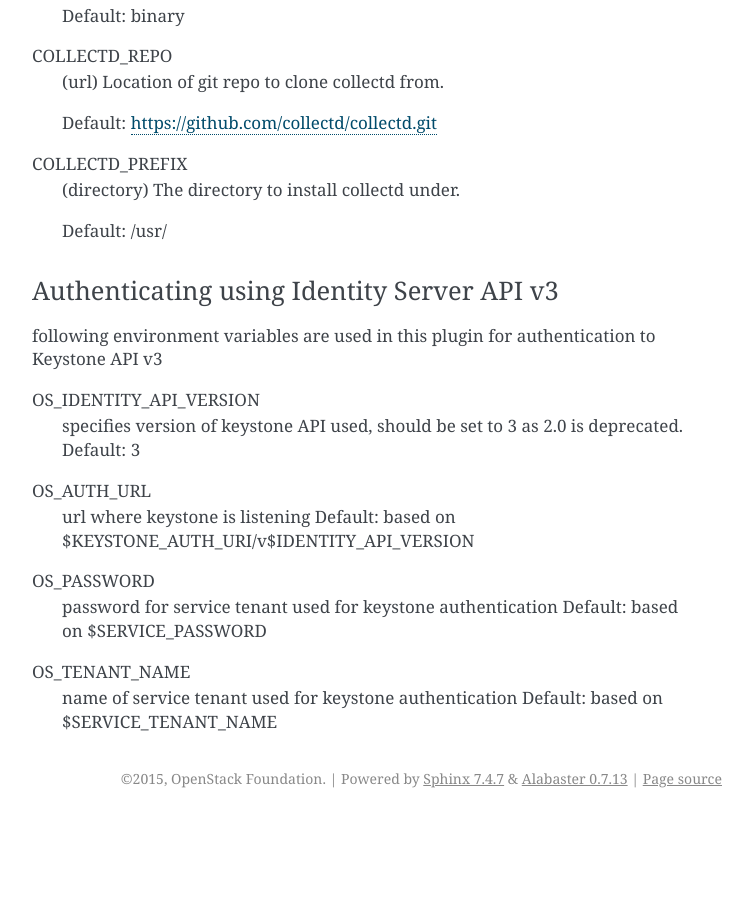
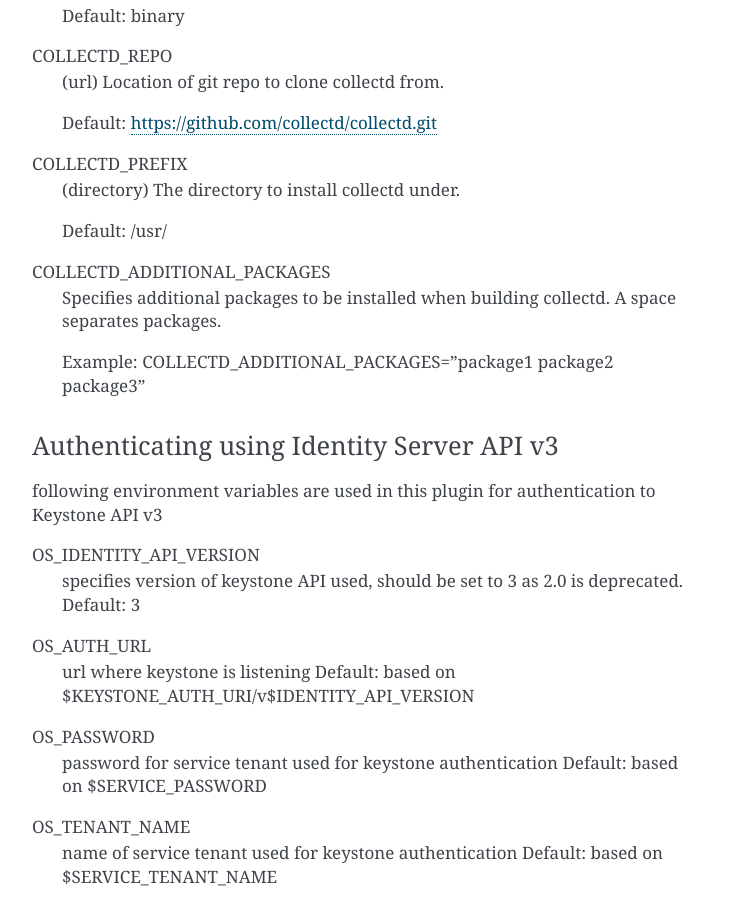
Before and after one commit to openstack-archive/collectd-openstack-plugins, a Sphinx documentation site: the page built from doc/source/usage.rst, in a window 1280 px wide and 900 px high, scrolled down 2478 px. Shown: the whole window, without its empty margins (388-1140 px from the left). Built offline with Sphinx 7.4.7, drawn with Linux system fonts in a browser that asks for light colours; pages that are not in the unit, such as notebooks, are missing from menus; before the commit the page ends 3296 px from its top, so only the background shows below that.

Commit message:
Add ADDITIONAL_REQS config option
   - Define requirements packages in settings.
   - Add COLLECTD_ADDITIONAL_PACKAGES variable.
   - User can define requirements to be installed by using the above
     variable in local.conf
   - Install system requirements and user defined requirements in
     libs/collectd.

Change-Id: If5883aa585be4c6a42e8ffbee9a59ad80de765ae
Closes-Bug: #1675120

```diff
--- a/doc/source/usage.rst
+++ b/doc/source/usage.rst
@@ -130,6 +130,12 @@
 
     Default: /usr/
 
+COLLECTD_ADDITIONAL_PACKAGES
+    Specifies additional packages to be installed when building collectd. A
+    space separates packages.
+
+    Example: COLLECTD_ADDITIONAL_PACKAGES="package1 package2 package3"
+
 
 Authenticating using Identity Server API v3
 ===========================================
```
Also changed, not shown: doc/source/devstackGSG.rst (+11 -0 lines), 2 other files.
